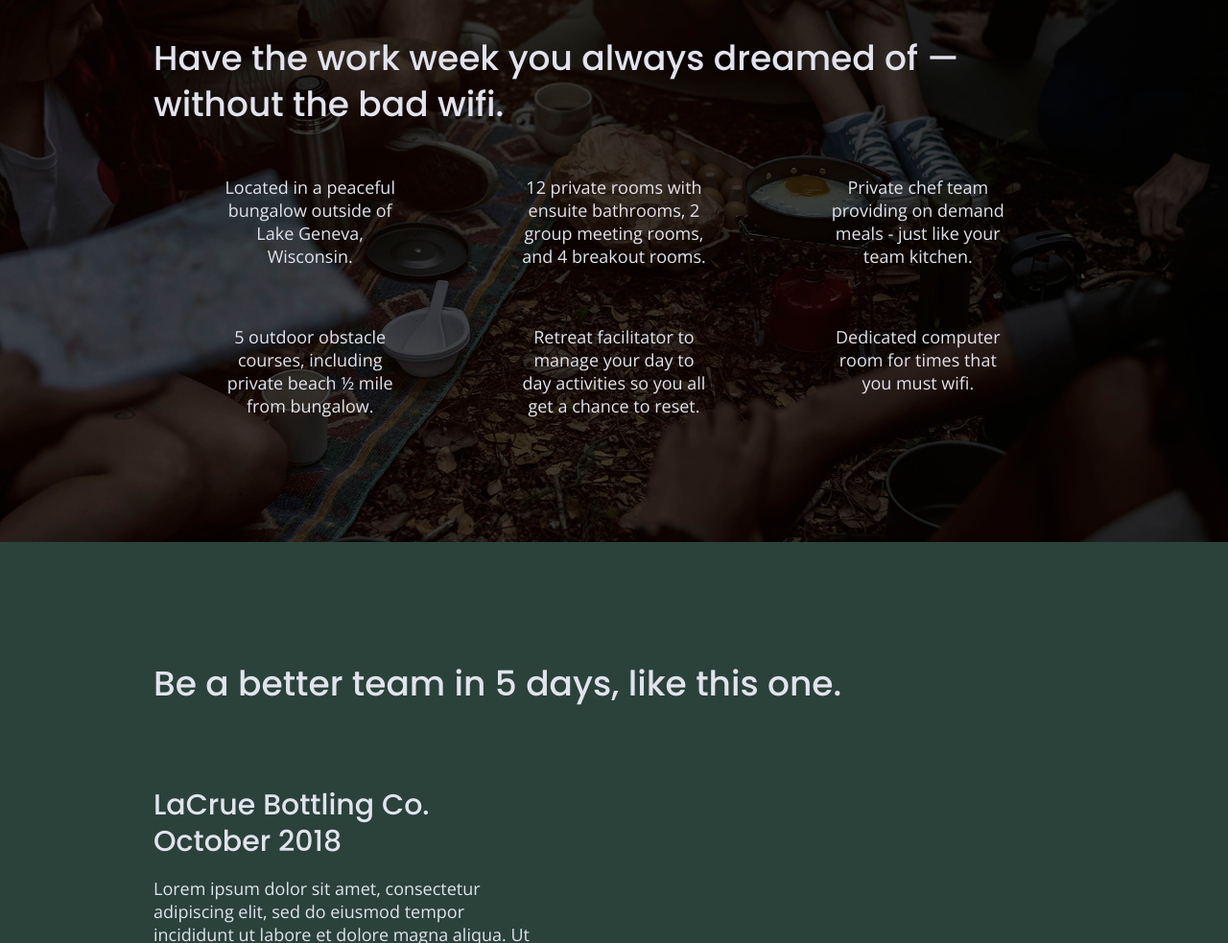
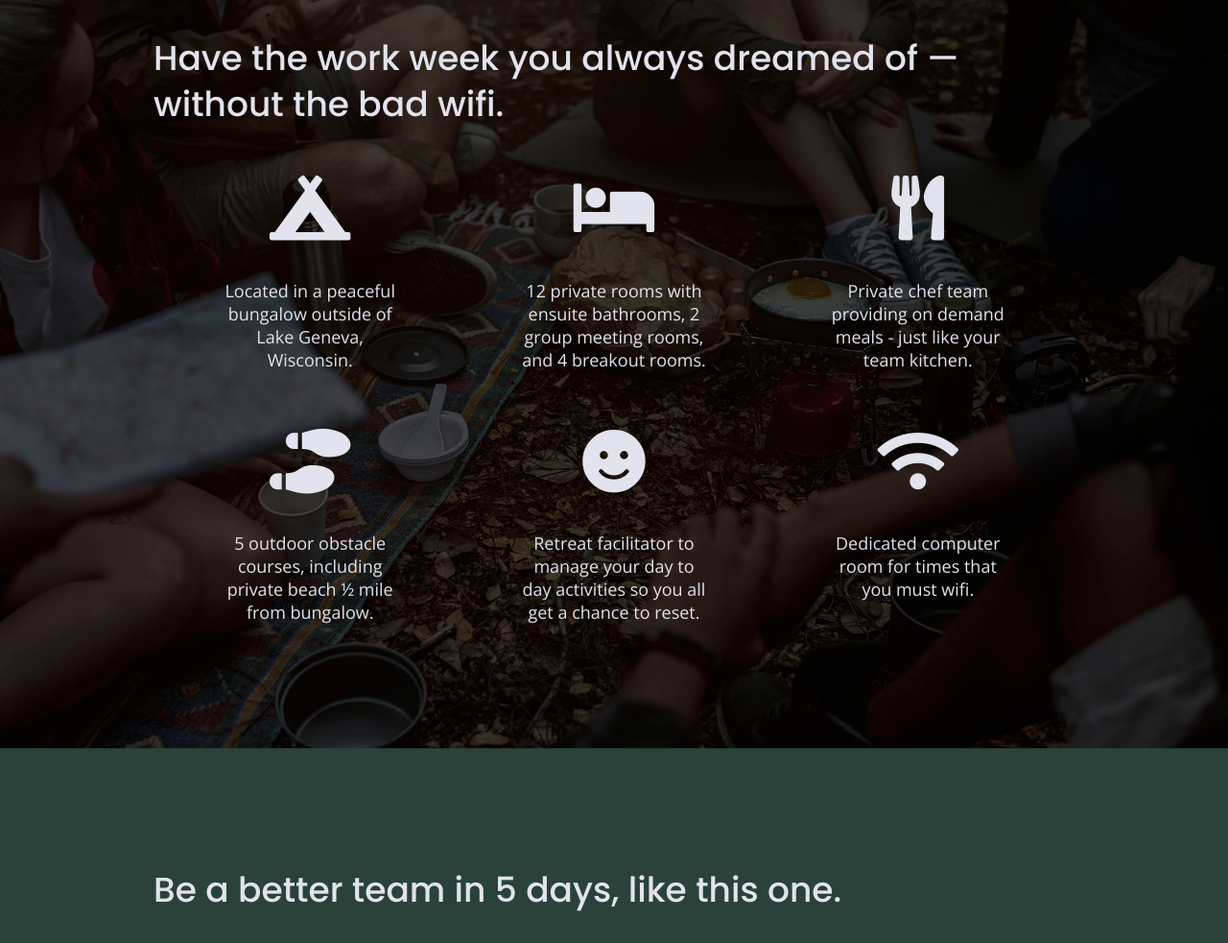
Before and after one commit to KeziaBernardNau/unplugged_and_chill, a website built with Parcel: page index.html in a window 1280 px wide. Shown: the part 807-1790 px from the top of the page at 96% size. Built offline with nearby package versions, Linux system fonts and the light colour scheme.

Commit message:
added font awesome icons to home page and its css styling

```diff
--- a/css/main.css
+++ b/css/main.css
@@ -145,6 +145,11 @@
      img {
       width: 100%;
      }
+
+     .features i {
+      font-size: 3.75em;
+        margin-bottom: 40px;
+    }
 
      figure {
       margin: 0;
--- a/index.html
+++ b/index.html
@@ -15,6 +15,8 @@
   <link rel="stylesheet" href="css/normalize.css">
   <link rel="stylesheet" href="css/main.css">
   <link href="https://fonts.googleapis.com/css?family=Open+Sans:400,700|Poppins:500,700" rel="stylesheet">
+  <!-- FontAwesome CDN version 5.5 -->
+<link rel="stylesheet" href="https://use.fontawesome.com/releases/v5.5.0/css/all.css" integrity="sha384-B4dIYHKNBt8Bc12p+WXckhzcICo0wtJAoU8YZTY5qE0Id1GSseTk6S+L3BlXeVIU" crossorigin="anonymous">
 </head>
 
 <body>
@@ -72,6 +74,7 @@
         <div class="features-items">
           <article>
             <p class="fontawesome-icon">
+              <i class="fas fa-campground"></i>
             </p>
             <p class="features-item-description">
               Located in a peaceful bungalow outside of Lake Geneva, Wisconsin.
@@ -79,6 +82,7 @@
           </article>
           <article>
             <p class="fontawesome-icon">
+              <i class="fas fa-bed"></i>
             </p>
             <p class="features-item-description">
               12 private rooms with ensuite bathrooms, 2 group meeting rooms, and 4 breakout rooms.
@@ -86,6 +90,7 @@
           </article>
           <article>
             <p class="fontawesome-icon">
+              <i class="fas fa-utensils"></i>
             </p>
             <p class="features-item-description">
               Private chef team providing on demand meals - just like your team kitchen.
@@ -93,6 +98,7 @@
           </article>
           <article>
             <p class="fontawesome-icon">
+              <i class="fas fa-shoe-prints"></i>
             </p>
             <p class="features-item-description">
               5 outdoor obstacle courses, including private beach ½ mile from bungalow.
@@ -100,6 +106,7 @@
           </article>
           <article>
             <p class="fontawesome-icon">
+              <i class="fas fa-smile"></i>
             </p>
             <p class="features-item-description">
               Retreat facilitator to manage your day to day activities so you all get a chance to reset.
@@ -107,6 +114,7 @@
           </article>
           <article>
             <p class="fontawesome-icon">
+              <i class="fas fa-wifi"></i>
             </p>
             <p class="features-item-description">
               Dedicated computer room for times that you must wifi.
```
Also changed, not shown: about/index.html (+1 -1 lines), faq/index.html (+1 -0 lines).
